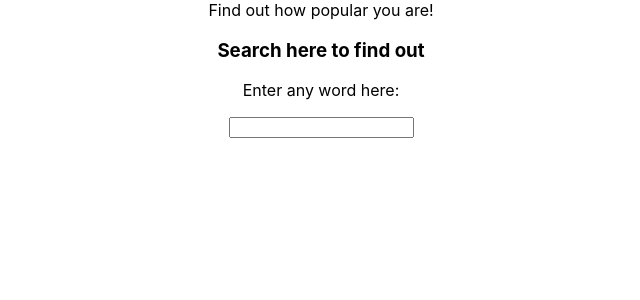
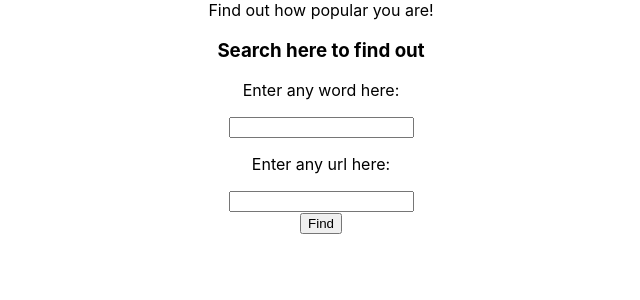
Before and after one commit to polinetuch/codingexercise, a React (Create React App) app in the folder client/: page / in a window 1280 px wide. Shown: the top 300 px of the page, without its empty margins (319-959 px from the left). Built offline with nearby package versions, Linux system fonts and the light colour scheme.

Commit message:
added handleSubmit function

```diff
--- a/client/src/component/Find.js
+++ b/client/src/component/Find.js
@@ -8,6 +8,7 @@ class Find extends React.Component {
             url: ''}
 
         this.handleChange = this.handleChange.bind(this);
+        this.handleSubmit = this.handleSubmit.bind(this);
     }
 
     handleChange(event) {
@@ -15,14 +16,27 @@ class Find extends React.Component {
             text: event.target.value,
             url: event.target.value
         })
+    } ;
+
+    handleSubmit(event) {
+        console.log("Text: " + this.state.value.text);
+        console.log("URL: " + this.state.value.url);
+        event.preventDefault();
     }
     render() {
         return(
+            <>
+            <h3>Search here to find out</h3>
             <form>
-                <h3>Search here to find out</h3>
                 <p>Enter any word here:</p>
-                <input type="text" onChange={this.handleChange}/>
+                <input type="text" id="text" onChange={this.handleChange}/>
             </form>
+            <form>
+                <p>Enter any url here:</p>
+                <input type="url" id="url" onChange={this.handleChange}/>
+            </form>
+            <button id="submit-btn" onSubmit={this.handleSubmit}>Find</button>
+            </>
         )
     }
 
```
